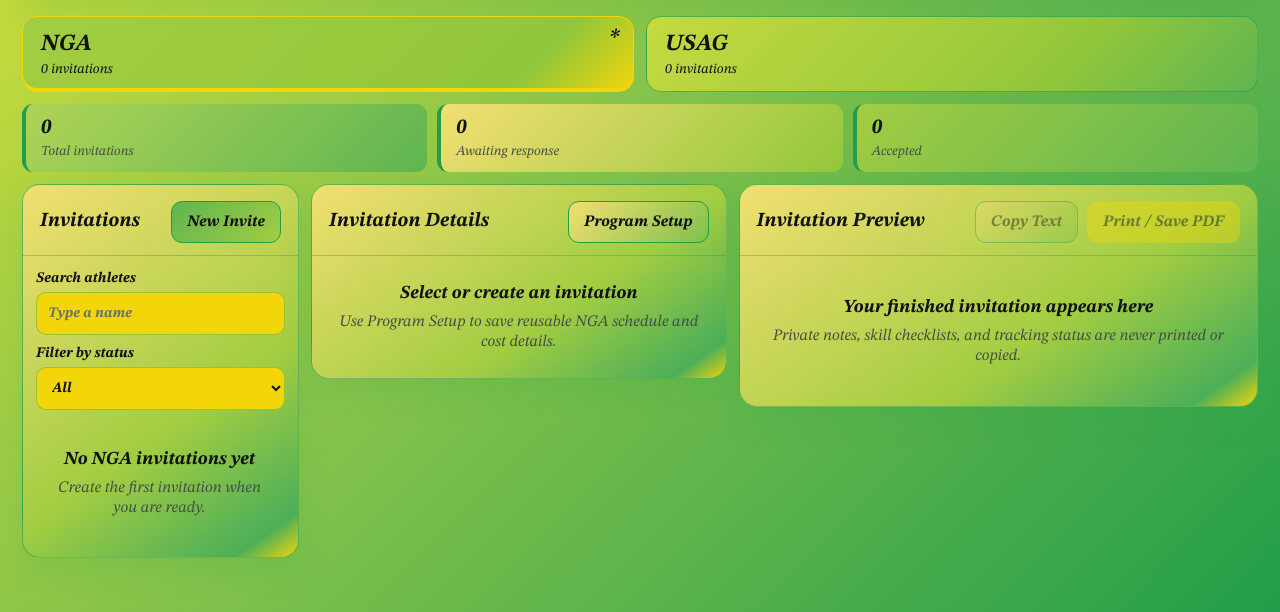
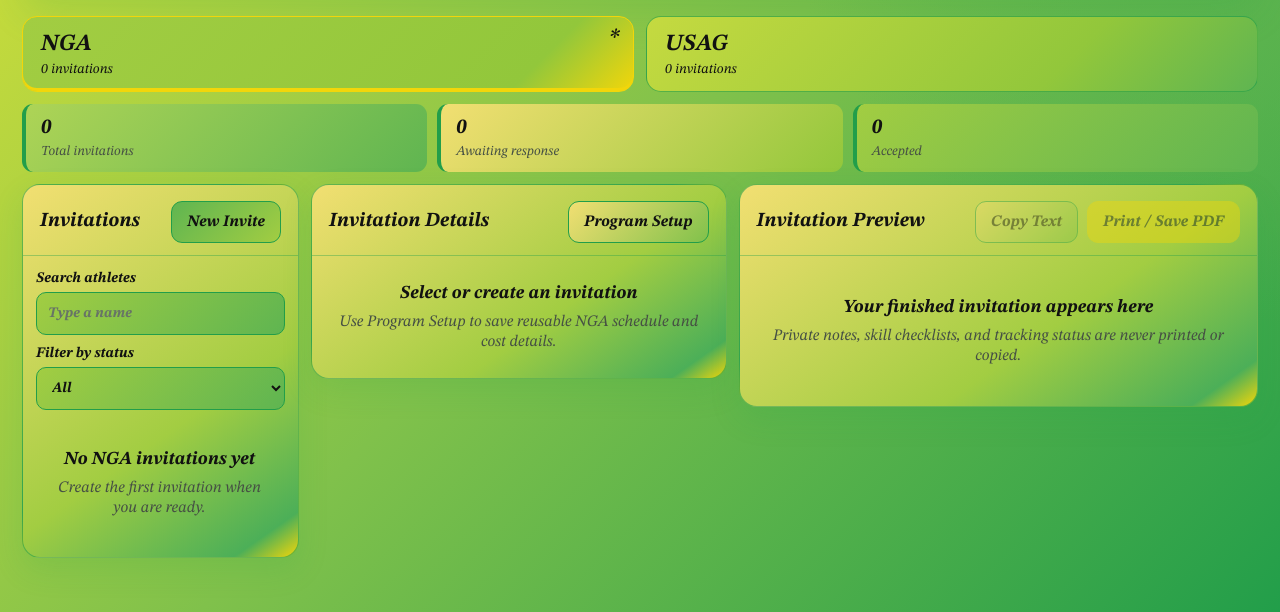
Before and after one commit to SkinnyOracle31415926535/gymnastics-vault-team-invites, a plain HTML site: page index.html in a window 1280 px wide. Shown: the part 188-800 px from the top of the page. Drawn offline with Linux system fonts and the light colour scheme.

Commit message:
Make search and status filter green (#13)

```diff
--- a/index.html
+++ b/index.html
@@ -344,6 +344,16 @@
     option {
       background: var(--panel);
       color: var(--white);
+    }
+
+    #searchInput,
+    #statusFilter {
+      border-color: var(--green-outline);
+      background: linear-gradient(135deg, var(--green), var(--green-bright));
+    }
+
+    #statusFilter option {
+      background: var(--green);
     }
 
     textarea {
```
